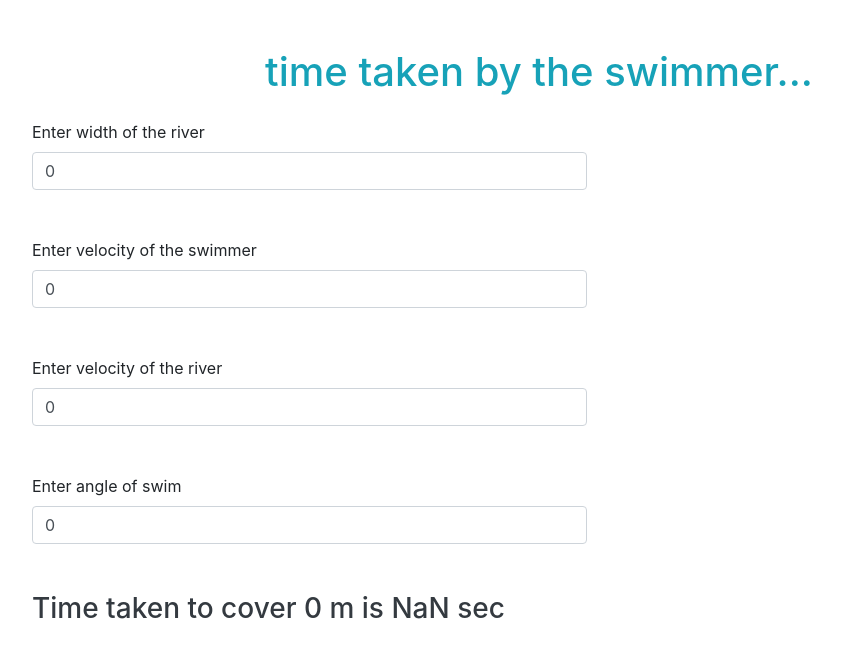
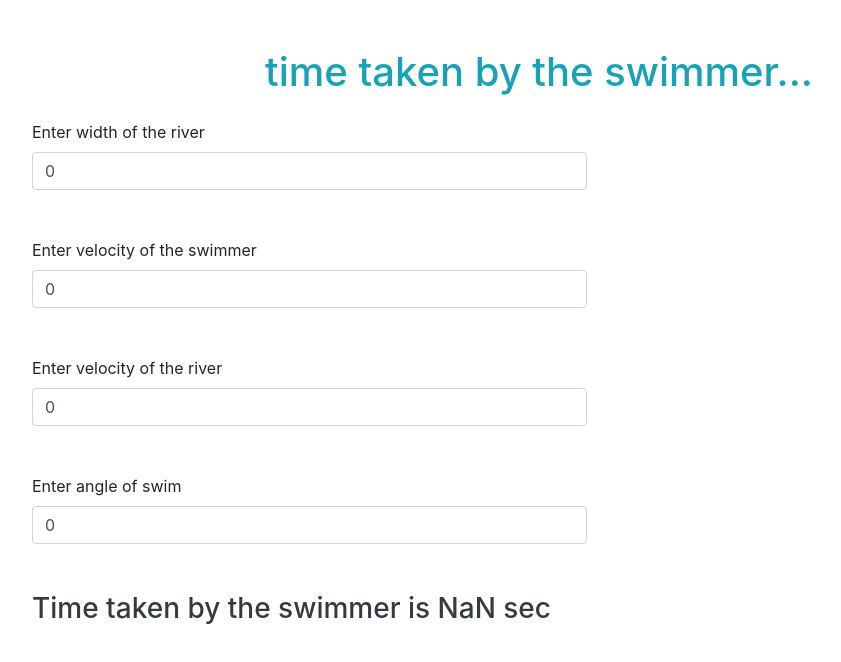
Before and after one commit to SoniKumari30/Time-Calculator, a React (Create React App) app: page / in a window 1280 px wide. Shown: the top 662 px of the page, without its empty margins (101-942 px from the left). Built offline with nearby package versions, Linux system fonts and the light colour scheme.

Commit message:
first commit

```diff
--- a/src/App.js
+++ b/src/App.js
@@ -55,7 +55,7 @@ class App extends React.Component{
                 <Form.Control type="Number" value={velocityOfRiver} onChange={this.handleChange} name="velocityOfRiver" /> <br/><br/>
                 <Form.Label>Enter angle of swim</Form.Label>
                 <Form.Control type="Number" value={angleOfSwim} onChange={this.handleChange} name="angleOfSwim" /> <br/><br/>
-                <h3 className="text-dark">Time taken to cover {widthOfRiver} m is  {time} sec </h3>
+                <h3 className="text-dark">Time taken by the swimmer is  {time} sec </h3>
               </Form.Group>
           </div>
           </div>
```
Also changed, not shown: 1 other file (tests, documents, lock files or other folders).
